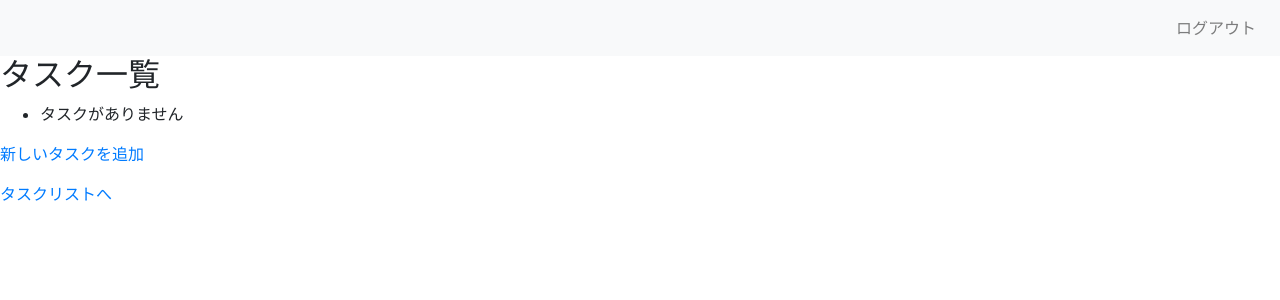
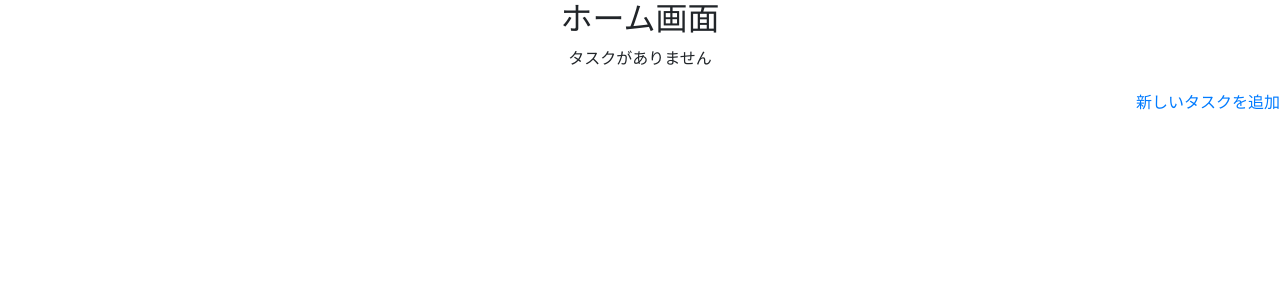
Before and after one commit to S9335/Time9335, a Django app: page / in a window 1280 px wide. Shown: the top 300 px of the page. Run offline with Django 4.2, Linux system fonts and the light colour scheme; a user stored in the database is signed in; data comes from the database, SQL or seed files in the repository; both versions use the stored data as it was after the commit; some libraries are stand-ins or nearby versions.

Commit message:
4回目のコミット

```diff
--- a/scheduler/models.py
+++ b/scheduler/models.py
@@ -25,3 +25,8 @@ class Task(models.Model):
         if self.deadline > timezone.now():
             return self.deadline - timezone.now() + self.usage_time
         return self.usage_time
+
+    @property
+    def next_task(self):
+        # Get the next task based on start time
+        return Task.objects.filter(user=self.user, start_time__gt=self.start_time).order_by('start_time').first()
--- a/scheduler/templates/scheduler/base.html
+++ b/scheduler/templates/scheduler/base.html
@@ -11,25 +11,36 @@
     <link rel="stylesheet" href="https://maxcdn.bootstrapcdn.com/bootstrap/4.0.0/css/bootstrap.min.css">
 </head>
 <body>
+    {% with current_path=request.path %}
+        {% if '/scheduler/' in current_path and user.is_authenticated %}  <!-- ログイン中でヘッダーを表示する画面の場合 -->
         <header>
             <nav class="navbar navbar-expand-lg navbar-light bg-light">
+                <!-- 削除: ホームへのリンク -->
                 <button class="navbar-toggler" type="button" data-toggle="collapse" data-target="#navbarNav" aria-controls="navbarNav" aria-expanded="false" aria-label="Toggle navigation">
                     <span class="navbar-toggler-icon"></span>
                 </button>
                 <div class="collapse navbar-collapse" id="navbarNav">
-                <ul class="navbar-nav ml-auto"> <!-- ml-autoを追加 -->
+                    <ul class="navbar-nav ml-auto">
+                        <!-- ホーム画面へのリンク -->
+                        <li class="nav-item {% if '/scheduler/home/' in current_path %}active{% endif %}">
+                            <a class="nav-link" href="{% url 'scheduler:home' %}">ホーム画面</a>
+                        </li>
+                        <!-- タスクリストへのリンク -->
+                        <li class="nav-item {% if '/scheduler/task_list/' in current_path %}active{% endif %}">
+                            <a class="nav-link" href="{% url 'scheduler:task_list' %}">タスクリスト</a>
+                        </li>
+                        <!-- ログアウトリンク（ログイン状態でのみ表示） -->
                         {% if user.is_authenticated %}
-                        <li class="nav-item ml-auto"><a class="nav-link" href="{% url 'scheduler:logout' %}">ログアウト</a></li>
-                        <!-- <li class="nav-item"><a class="nav-link" href="{% url 'scheduler:delete_user' %}">アカウント削除</a></li> -->
-                    {% else %}
-                        {% if request.path != '/scheduler/login/' %}
-                            <li class="nav-item" style="display: none;"><a class="nav-link" href="{% url 'scheduler:login' %}">ログイン</a></li>
-                        {% endif %}
+                            <li class="nav-item">
+                                <a class="nav-link" href="{% url 'scheduler:logout' %}">ログアウト</a>
+                            </li>
                         {% endif %}
                     </ul>
                 </div>
             </nav>
         </header>
+        {% endif %}
+    {% endwith %}
 
     <main>
         {% block content %}{% endblock %}
--- /dev/null
+++ b/scheduler/templates/scheduler/home.html
@@ -0,0 +1,45 @@
+{% extends 'scheduler/base.html' %}
+
+{% block content %}
+  <style>
+    /* 新しいコード: 重要度のスタイル */
+    .low-priority {
+      font-weight: bold; /* 重要度を太字にする */
+      color: #007bff; /* 重要度が低い場合の色（青色） */
+    }
+
+    .medium-priority {
+      font-weight: bold; /* 重要度を太字にする */
+      color: #ffc107; /* 重要度が中程度の場合の色（黄色） */
+    }
+
+    .high-priority {
+      font-weight: bold; /* 重要度を太字にする */
+      color: #dc3545; /* 重要度が高い場合の色（赤色） */
+    }
+
+    /* 新しいコード: 新しいタスク追加リンクのスタイル */
+    .add-task-link {
+      text-align: right; /* 右寄りにする */
+    }
+  </style>
+
+  <h2 style="text-align: center;">ホーム画面</h2>
+  <ul style="text-align: center; list-style: none; padding: 0;">
+    {% if tasks %}
+      {% for task in tasks %}
+        <li style="text-align: center; margin-bottom: 20px;">
+          <span class="{% if task.priority == 'low' %}low-priority{% elif task.priority == 'medium' %}medium-priority{% elif task.priority == 'high' %}high-priority{% endif %}">
+            タイトル：{{ task.title }}
+            重要度：{{ task.get_priority_display }}
+          </span>
+        </li>
+      {% endfor %}
+    {% else %}
+      <li style="text-align: center; margin-bottom: 20px;">タスクがありません</li>
+    {% endif %}
+  </ul>
+
+  <!-- 新しいコード: 新しいタスク追加リンクを右寄りにする -->
+  <p class="add-task-link"><a href="{% url 'scheduler:add_task' %}">新しいタスクを追加</a></p>
+{% endblock %}
--- a/scheduler/templates/scheduler/task_form.html
+++ b/scheduler/templates/scheduler/task_form.html
@@ -31,8 +31,6 @@
       {{ form.end_time }}
     </div>
 
-    <!-- 利用時間の記載欄を削除 -->
-
     <button type="submit">タスクを追加</button>
   </form>
 {% endblock %}
--- a/scheduler/templates/scheduler/time_management.html
+++ /dev/null
@@ -1,20 +0,0 @@
-{% extends 'scheduler/base.html' %}
-
-{% block content %}
-  <h2>タスク一覧</h2>
-  <ul>
-    {% if tasks %}
-      {% for task in tasks %}
-        <li>
-          {{ task.title }}
-        </li>
-      {% endfor %}
-    {% else %}
-      <li>タスクがありません</li>
-    {% endif %}
-  </ul>
-  <p><a href="{% url 'scheduler:add_task' %}">新しいタスクを追加</a></p>
-
-  <!-- 新しいコード: タスクリストへのリンクを追加 -->
-  <p><a href="{% url 'scheduler:task_list' %}">タスクリストへ</a></p>
-{% endblock %}
--- a/scheduler/urls.py
+++ b/scheduler/urls.py
@@ -17,11 +17,11 @@ from .views import (
 app_name = 'scheduler'
 
 urlpatterns = [
-    path('signup/', SignUpView.as_view(), name='signup'),  # サインアップページを最初に配置
+    path('signup/', SignUpView.as_view(), name='signup'),
     path('login/', CustomLoginView.as_view(), name='login'),
     path('logout/', CustomLogoutView.as_view(), name='logout'),
     path('delete_user/', DeleteUserView.as_view(), name='delete_user'),
-    path('time_management/', TimeManagementView.as_view(), name='time_management'),
+    path('home/', TimeManagementView.as_view(), name='home'),
     path('task_list/', TaskListView.as_view(), name='task_list'),
     path('add_task/', TaskCreateView.as_view(), name='add_task'),
     path('delete_task/<int:pk>/', TaskDeleteView.as_view(), name='delete_task'),
--- a/scheduler/views.py
+++ b/scheduler/views.py
@@ -1,11 +1,13 @@
-# scheduler/views.py
 from django.contrib.auth.forms import UserCreationForm
 from django.contrib.auth.views import LoginView, LogoutView
 from django.views.generic import CreateView, TemplateView, View, UpdateView, ListView, DeleteView
 from django.urls import reverse_lazy
-from django.shortcuts import redirect
+from django.shortcuts import render, redirect
 from django.contrib.auth.mixins import LoginRequiredMixin
 from datetime import timedelta
+from django.contrib import messages
+from django.utils import timezone
+
 from .models import Task
 from .forms import TaskForm
 
@@ -17,23 +19,16 @@ class SignUpView(CreateView):
 class CustomLoginView(LoginView):
     template_name = 'registration/login.html'
 
+    def form_invalid(self, form):
+        messages.error(self.request, 'ユーザー名またはパスワードが正しくありません。')
+        return super().form_invalid(form)
+
 class CustomLogoutView(LogoutView):
     template_name = 'registration/logout.html'
 
 class DeleteUserView(LoginRequiredMixin, DeleteView):
     template_name = 'registration/delete_user.html'
     success_url = reverse_lazy('scheduler:logout')
-
-class TimeManagementView(LoginRequiredMixin, TemplateView):
-    template_name = 'scheduler/time_management.html'
-
-    def get_context_data(self, **kwargs):
-        context = super().get_context_data(**kwargs)
-        tasks = Task.objects.filter(user=self.request.user).order_by('start_time')
-        total_time = TaskListView.calculate_remaining_time(tasks)
-        context['tasks'] = tasks
-        context['total_time'] = total_time
-        return context
 
 class TaskListView(LoginRequiredMixin, ListView):
     model = Task
@@ -43,7 +38,6 @@ class TaskListView(LoginRequiredMixin, ListView):
     def get_queryset(self):
         tasks = super().get_queryset()
 
-        # 開始時間に基づいて昇順にソート
         tasks = tasks.order_by('start_time')
 
         for i in range(len(tasks)):
@@ -52,14 +46,12 @@ class TaskListView(LoginRequiredMixin, ListView):
 
             if i < len(tasks) - 1:
                 next_task_start_time = tasks[i + 1].start_time
-                time_until_next_task = next_task_start_time - task.start_time
+                time_until_next_task = next_task_start_time - task.deadline
                 task.time_until_next_task = TaskListView.format_timedelta(time_until_next_task)
             else:
                 task.time_until_next_task = None
 
-            # 開始時間のフォーマットを行う
             task.start_time_formatted = self.format_datetime(task.start_time)
-            # 終了時間のフォーマットを行う
             task.end_time_formatted = self.format_datetime(task.deadline)
 
         return tasks
@@ -84,6 +76,30 @@ class TaskListView(LoginRequiredMixin, ListView):
     def format_datetime(datetime_value):
         return datetime_value.strftime("%H:%M") if datetime_value else "-"
 
+class TimeManagementView(LoginRequiredMixin, TemplateView):
+    template_name = 'scheduler/home.html'
+
+    def get_context_data(self, **kwargs):
+        context = super().get_context_data(**kwargs)
+        tasks = Task.objects.filter(user=self.request.user).order_by('start_time')
+
+        total_time = TimeManagementView.calculate_total_time(tasks)
+
+        context['tasks'] = tasks
+        context['total_time'] = total_time
+        return context
+
+    @staticmethod
+    def calculate_total_time(tasks):
+        total_time = timedelta()
+
+        for task in tasks:
+            if task.usage_time:
+                total_time += task.usage_time
+
+        total_time_formatted = TaskListView.format_timedelta(total_time)
+        return total_time_formatted
+
 class TaskCreateView(LoginRequiredMixin, CreateView):
     model = Task
     form_class = TaskForm
@@ -92,17 +108,14 @@ class TaskCreateView(LoginRequiredMixin, CreateView):
 
     def form_valid(self, form):
         form.instance.user = self.request.user
-        # 開始時間と終了時間の取得
+
         start_time = form.cleaned_data.get('start_time')
         end_time = form.cleaned_data.get('end_time')
         if start_time and end_time:
             form.instance.usage_time = end_time - start_time
             form.instance.deadline = end_time
 
-        # 親クラスの form_valid メソッドを呼び出し、新しいタスクを保存
         response = super().form_valid(form)
-
-        # タスクリストのビューにリダイレクト
         return redirect('scheduler:task_list')
 
 class TaskDeleteView(LoginRequiredMixin, DeleteView):
@@ -118,17 +131,14 @@ class TaskUpdateView(LoginRequiredMixin, UpdateView):
 
     def form_valid(self, form):
         form.instance.user = self.request.user
-        # 開始時間と終了時間の取得
+
         start_time = form.cleaned_data.get('start_time')
         end_time = form.cleaned_data.get('end_time')
         if start_time and end_time:
             form.instance.usage_time = end_time - start_time
             form.instance.deadline = end_time
 
-        # 親クラスの form_valid メソッドを呼び出し、タスクを更新
         response = super().form_valid(form)
-
-        # タスクリストのビューにリダイレクト
         return redirect('scheduler:task_list')
 
 class TaskToggleStatusView(LoginRequiredMixin, View):
--- a/time_management/settings.py
+++ b/time_management/settings.py
@@ -128,5 +128,5 @@ DEFAULT_AUTO_FIELD = 'django.db.models.BigAutoField'
 
 # settings.py
 
-LOGIN_REDIRECT_URL = 'scheduler:time_management'
-LOGIN_URL = 'scheduler:signup'
+LOGIN_REDIRECT_URL = 'scheduler:home'
+LOGIN_URL = 'scheduler:login'
--- a/time_management/urls.py
+++ b/time_management/urls.py
@@ -23,7 +23,7 @@ urlpatterns = [
     path('admin/', admin.site.urls),
     path('scheduler/login/', CustomLoginView.as_view(), name='login'),
     path('scheduler/logout/', CustomLogoutView.as_view(), name='logout'),
-    path('scheduler/time_management/', TimeManagementView.as_view(), name='time_management'),
+    path('scheduler/home/', TimeManagementView.as_view(), name='home'),
     path('scheduler/add_task/', TaskCreateView.as_view(), name='add_task'),
     path('scheduler/', include('scheduler.urls', namespace='scheduler')),
     path('', TimeManagementView.as_view(), name='home'),
```
Also changed, not shown: scheduler/templates/registration/login.html (+8 -2 lines), scheduler/templates/registration/logout.html (+5 -3 lines), scheduler/templates/scheduler/task_list.html (+9 -1 lines), db.sqlite3, 3 other files. Lines whose indentation alone changed are shown as unchanged.
